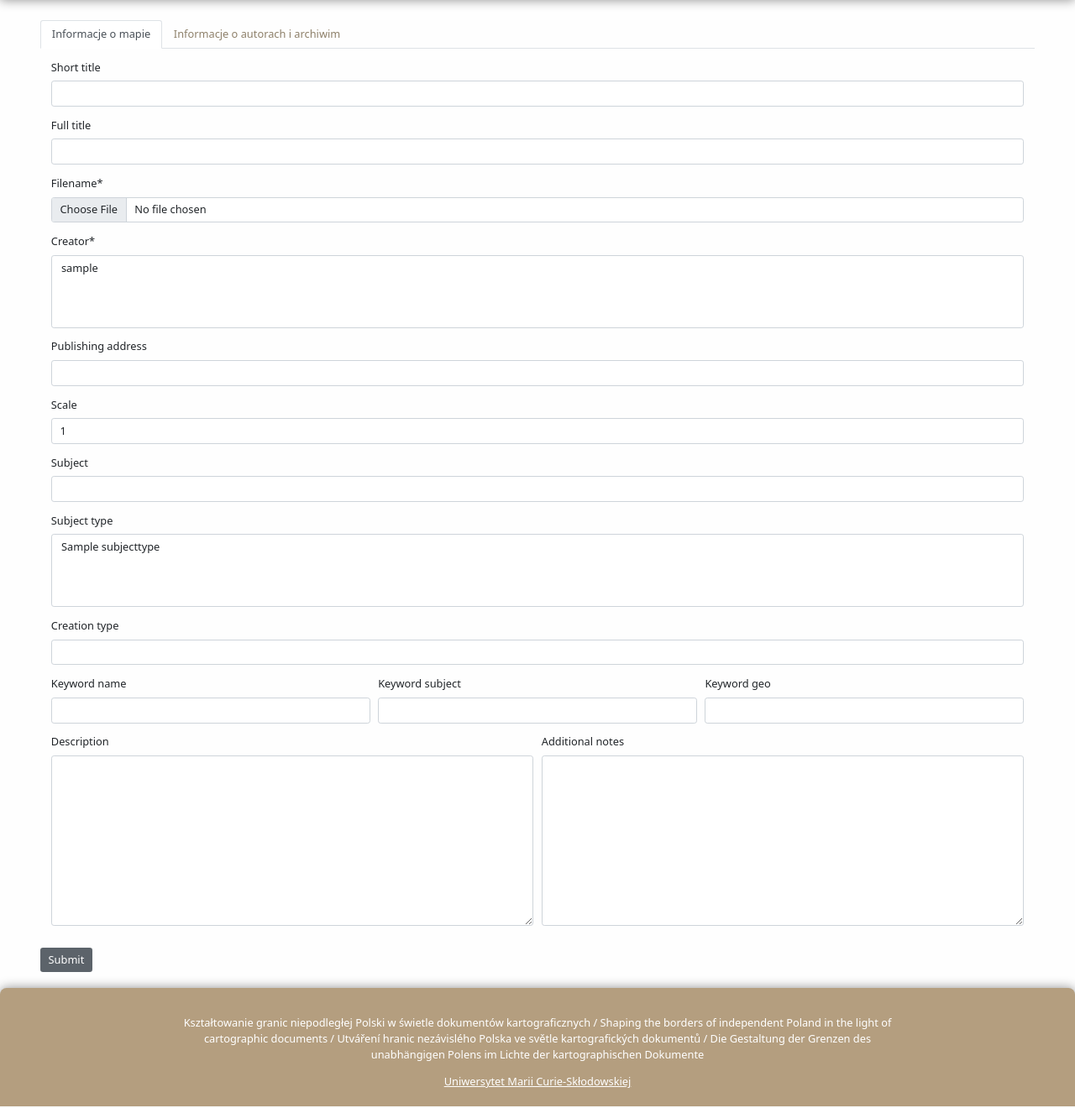
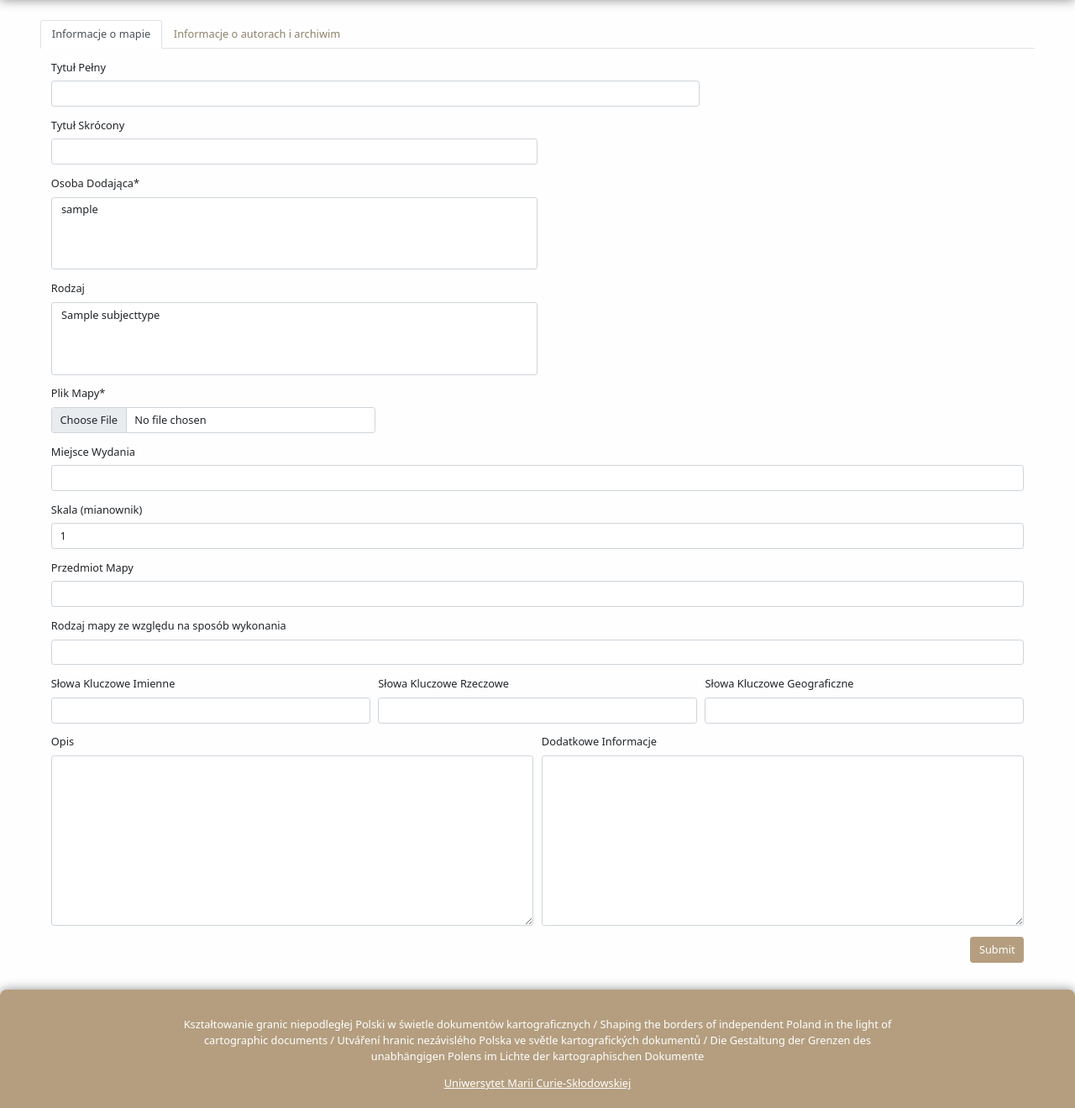
Before and after one commit to KubaBee/Map_browser, a Django app: template map_browser/templates/map_browser/dodaj_mape.html in a window 1280 px wide. Shown: the part 69-1389 px from the top of the page at 84% size. Run offline with Django 4.2, Linux system fonts and the light colour scheme; the template is opened without the code that fills it: values that come from a table or form of the project are taken from there, others are empty; tables that the repository leaves empty hold one stand-in row (values such as "Sample post"); some libraries are stand-ins or nearby versions.

Commit message:
Fixed forms UI and Labels

```diff
--- a/map_browser/forms.py
+++ b/map_browser/forms.py
@@ -21,6 +21,26 @@ class MapForm(forms.ModelForm):
         fields = ['filename', 'creator', 'archive_id', 'full_title', 'short_title', 'publishing_address',
                   'scale', 'subject', 'subject_type', 'authors', 'creation_type',
                   'description', 'keyword_name', 'keyword_subject', 'keyword_geo', 'additional_notes']
+
+        labels = {
+            "full_title": "Tytuł Pełny",
+            "short_title": "Tytuł Skrócony",
+            "filename": "Plik Mapy",
+            "creator": "Osoba Dodająca",
+            "publishing_address": "Miejsce Wydania",
+            "scale": "Skala (mianownik)",
+            "subject": "Przedmiot Mapy",
+            "subject_type": "Rodzaj",
+            "creation_type": "Rodzaj mapy ze względu na sposób wykonania",
+            "description": "Opis",
+            "keyword_name": "Słowa Kluczowe Imienne",
+            "keyword_subject": "Słowa Kluczowe Rzeczowe",
+            "keyword_geo": "Słowa Kluczowe Geograficzne",
+            "additional_notes": "Dodatkowe Informacje",
+            "archive_id": "Archiwum",
+            "authors": "Autorzy",
+        }
+
 
     # creator = CustomMMCF(
     #     queryset=get_user_model().objects.all(),
--- a/map_browser/templates/map_browser/dodaj_mape.html
+++ b/map_browser/templates/map_browser/dodaj_mape.html
@@ -22,15 +22,25 @@
 
             <div class="tab-content card-body">
                 <div id="informacje-o-mapie" class="tab-pane active">
+                    <div class="col-8">
+                        {{ map_form.full_title|as_crispy_field }}
+                    </div>
+                    <div class="col-6">
+                        {{ map_form.short_title|as_crispy_field }}
+                    </div>
+                    <div class="col-12 col-md-6">
+                        {{ map_form.creator|as_crispy_field }}
+                    </div>
+                    <div class="col-12 col-md-6">
+                        {{ map_form.subject_type|as_crispy_field }}
+                    </div>
 
-                    {{ map_form.short_title|as_crispy_field }}
-                    {{ map_form.full_title|as_crispy_field }}
-                    {{ map_form.filename|as_crispy_field }}
-                    {{ map_form.creator|as_crispy_field }}
+                    <div class="col-4">
+                        {{ map_form.filename|as_crispy_field }}
+                    </div>
                     {{ map_form.publishing_address|as_crispy_field }}
                     {{ map_form.scale|as_crispy_field }}
                     {{ map_form.subject|as_crispy_field }}
-                    {{ map_form.subject_type|as_crispy_field }}
                     {{ map_form.creation_type|as_crispy_field }}
                     <div class="row">
                         <div class="col-12 col-md-4">
@@ -59,8 +69,10 @@
                     {{ map_form.archive_id|as_crispy_field }}
                     <button type="button" class="btn btn-outline-secondary" data-bs-toggle="modal" data-bs-target="#archiveModal">Dodaj nowe archiwum</button>
                 </div>
+                <div class="d-flex flex-row-reverse">
+                    <button type="submit" name="map_form" class="btn btn-secondary">Submit</button>
+                </div>
             </div>
-            <button type="submit" name="map_form" class="btn btn-primary">Submit</button>
         </div>
     </form>
         <div class="modal fade" id="authorModal" tabindex="-1" aria-labelledby="authorModalLabel" aria-hidden="true">
@@ -83,6 +95,7 @@
                 </div>
           </div>
         </div>
+
         <div class="modal fade" id="archiveModal" tabindex="-1" aria-labelledby="archiveModalLabel" aria-hidden="true">
               <div class="modal-dialog">
                     <div class="modal-content">
```
